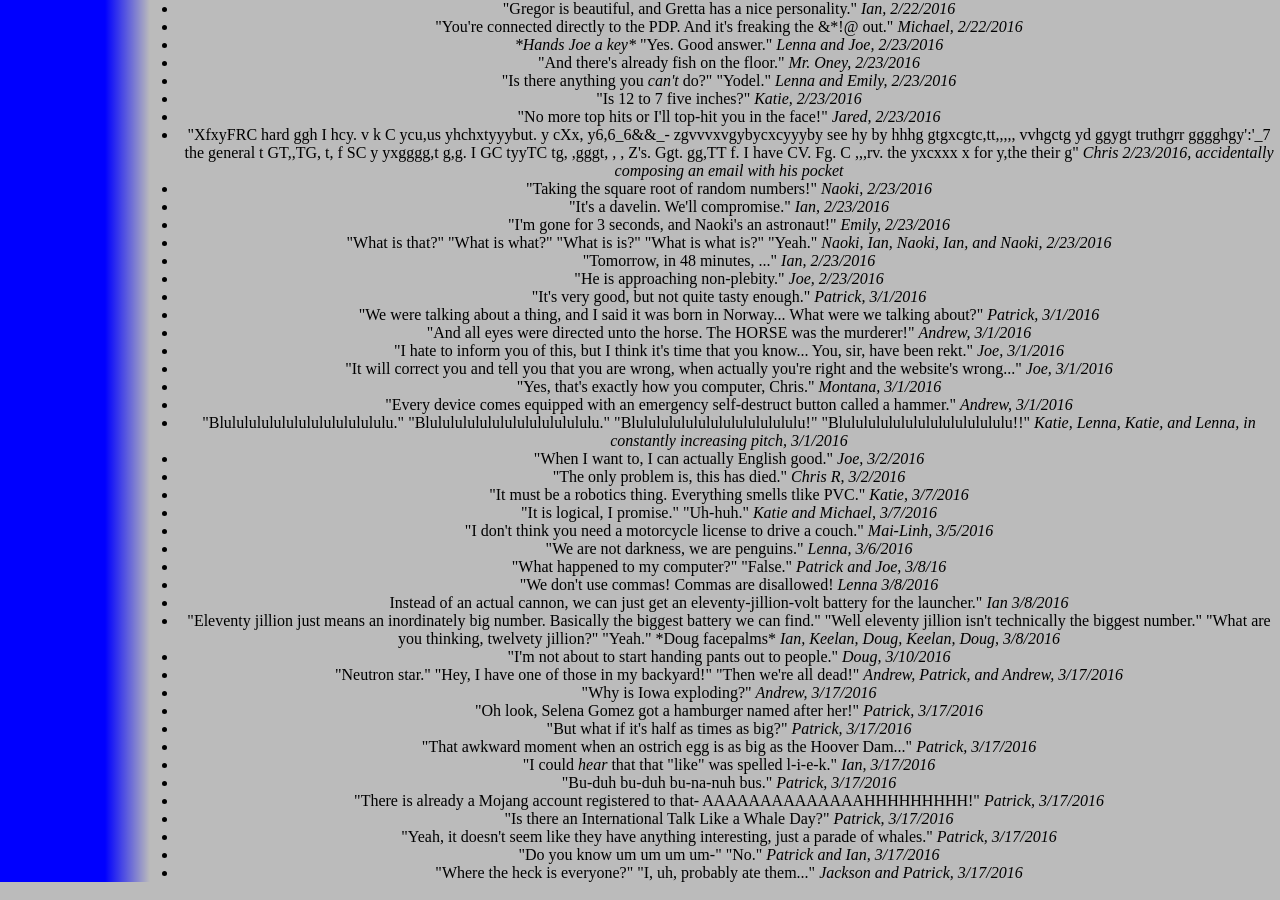
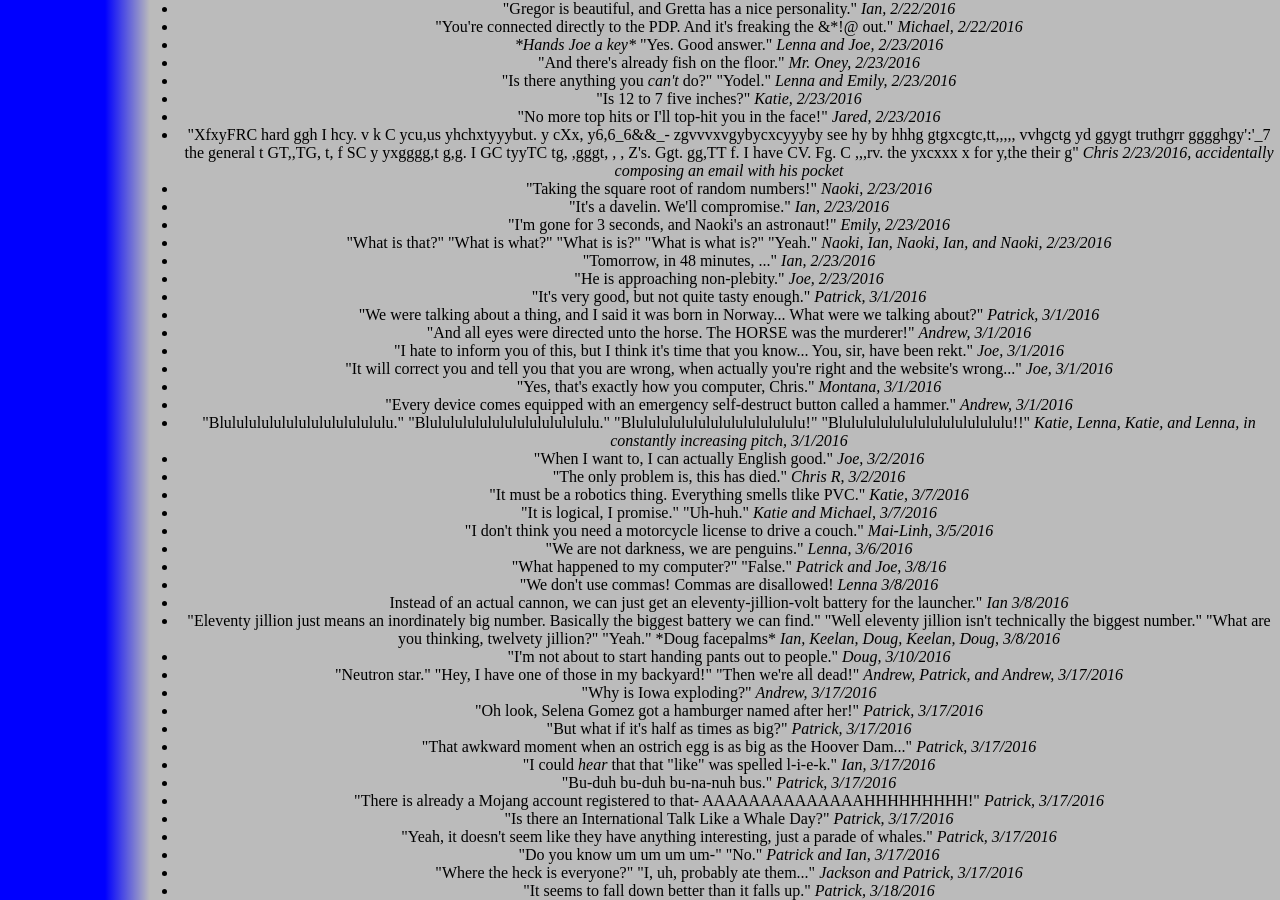
Before and after one commit to katiebugmoon/FRC4131.github.io, a Jekyll site: the page built from media/2016/quotes.html, in a window 1280 px wide and 900 px high, scrolled down 1492 px. Built offline with Jekyll 4.4.1, drawn with Linux system fonts in a browser that asks for light colours; nearby versions of some CDN libraries.

Commit message:
Update quotes.html

```diff
--- a/media/2016/quotes.html
+++ b/media/2016/quotes.html
@@ -125,4 +125,5 @@ title: Build Season 2016 Quotes
 	<li>"Yeah, it doesn't seem like they have anything interesting, just a parade of whales." <i>Patrick, 3/17/2016</i></li>
 	<li>"Do you know um um um um-" "No." <i>Patrick and Ian, 3/17/2016</i></li>
 	<li>"Where the heck is everyone?" "I, uh, probably ate them..." <i>Jackson and Patrick, 3/17/2016</i></li>
+	<li>"It seems to fall down better than it falls up." <i>Patrick, 3/18/2016</i></li>
 </ul><center>
```
